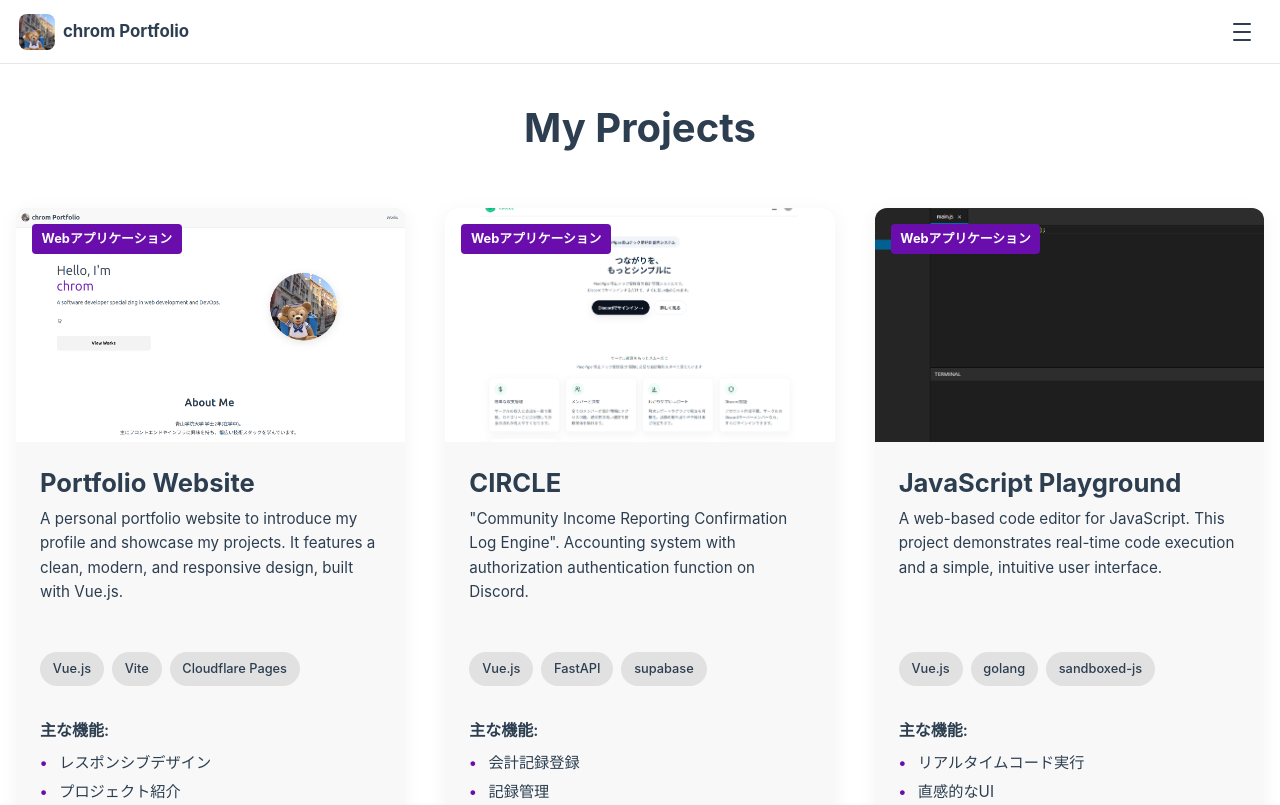
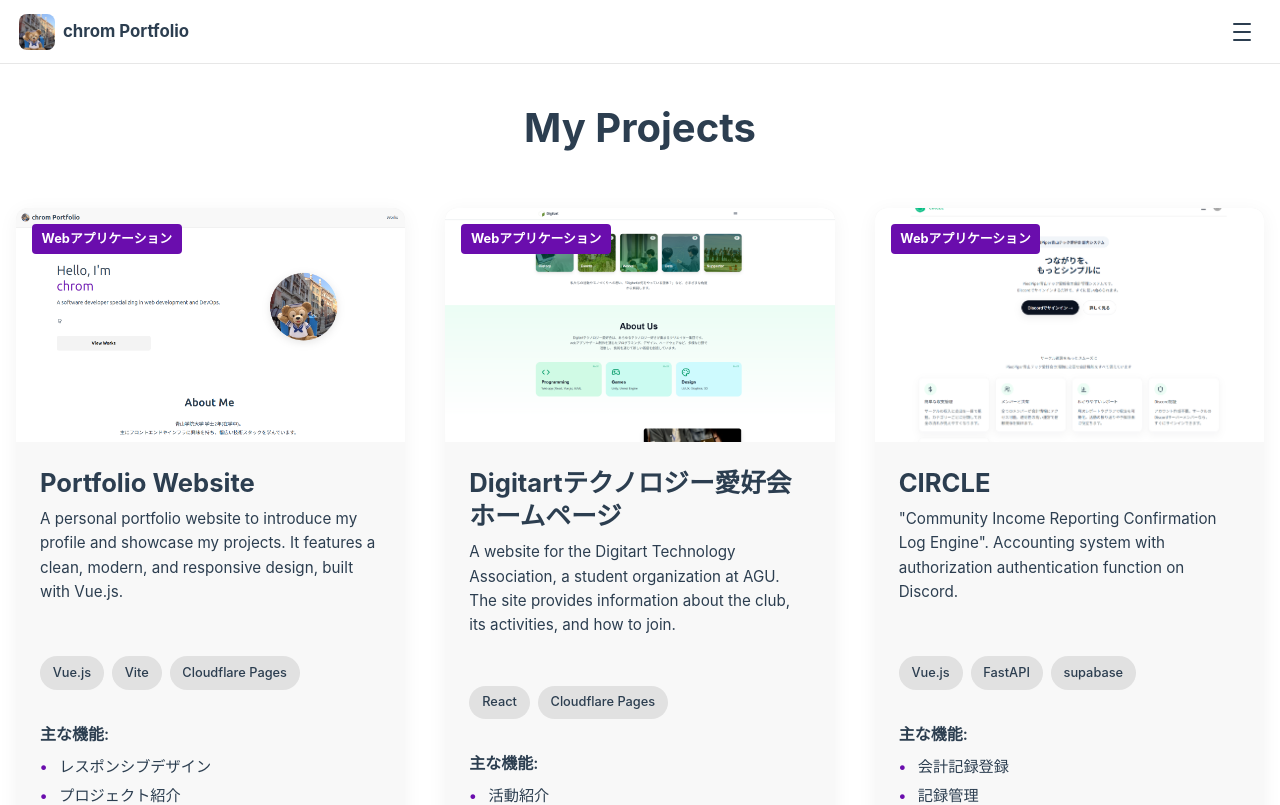
Before and after one commit to chrom9103/Portfolio-site, a Vue app: page /works in a window 1280 px wide. Shown: the top 805 px of the page. Built offline with nearby package versions, Linux system fonts and the light colour scheme.

Commit message:
feat(WorksPage): 新しいプロジェクト「Digitartテクノロジー愛好会 ホームページ」を追加し、プロジェクト順序を更新

```diff
--- a/src/components/WorksPage.vue
+++ b/src/components/WorksPage.vue
@@ -29,6 +29,17 @@ const works = [
   ),
   new Work(
     1,
+    'Digitartテクノロジー愛好会 ホームページ',
+    'Webアプリケーション',
+    'A website for the Digitart Technology Association, a student organization at AGU. The site provides information about the club, its activities, and how to join.',
+    ['React', 'Cloudflare Pages'],
+    ['活動紹介', '入会案内'],
+    new URL('../assets/digitart_img.png', import.meta.url).href,
+    'https://www.digitart.jp/',
+    'https://github.com/digitart-tech-assoc/Digitart_HP'
+  ),
+  new Work(
+    2,
     'CIRCLE',
     'Webアプリケーション',
     '"Community Income Reporting Confirmation Log Engine". Accounting system with authorization authentication function on Discord.',
@@ -39,7 +50,7 @@ const works = [
     'https://github.com/chrom9103/CIRCLE'
   ),
   new Work(
-    2,
+    3,
     'JavaScript Playground',
     'Webアプリケーション',
     'A web-based code editor for JavaScript. This project demonstrates real-time code execution and a simple, intuitive user interface.',
@@ -50,7 +61,7 @@ const works = [
     'https://github.com/chrom9103/JS_online-editer'
   ),
   new Work(
-    3,
+    4,
     'PiedPiper-bot',
     'Discord Bot (utility)',
     'A Python bot for discord. This project includes features such as collecting and analyzing Discord user activity logs and granting permissions.',
@@ -61,7 +72,7 @@ const works = [
     'https://github.com/chrom9103/PiedPiper_bot'
   ),
   new Work(
-    4,
+    5,
     'QRcode-destroyer',
     'webアプリケーション',
     'A web application for destroying QR codes. It includes the knowledge necessary to destroy QR codes.',
```
Also changed, not shown: src/assets/digitart_img.png (added).
